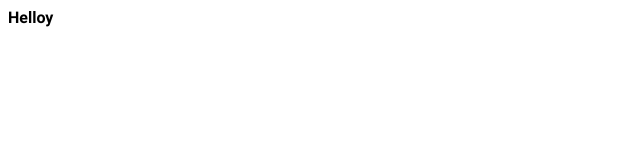
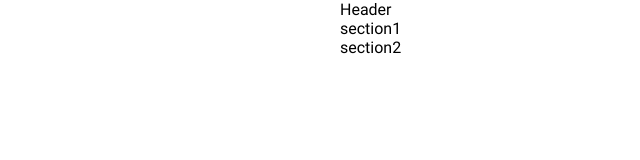
Before and after one commit to ArtemDASR-Git/yandex-eda, a plain HTML site: page index.html in a window 1280 px wide. Shown: the whole page, without its empty margins (0-640 px from the left). Drawn offline with Linux system fonts and the light colour scheme.

Commit message:
добавили семантику в проект

```diff
--- a/index.html
+++ b/index.html
@@ -9,10 +9,20 @@
 </head>
 
 <body>
-    <div>
-        Helloy
-    </div>
+    <header class="header container">
+        Header
+    </header>
 
+    <main class="main container">
+        <section class="section">
+            section1
+        </section>
+
+        <section class="section">
+            section2
+        </section>
+
+    </main>
 </body>
 
 </html>
--- a/styles/styles.css
+++ b/styles/styles.css
@@ -1,6 +1,12 @@
 @import './fonts.css';
 
-div {
+body {
+    width: 100vw;
+    height: 100vh;
     font-family: "Roboto", sans-serif;
-    font-weight: 700;
+    margin: 0px;
 }
+
+.container {
+    padding: 0 340px;
+}
```
